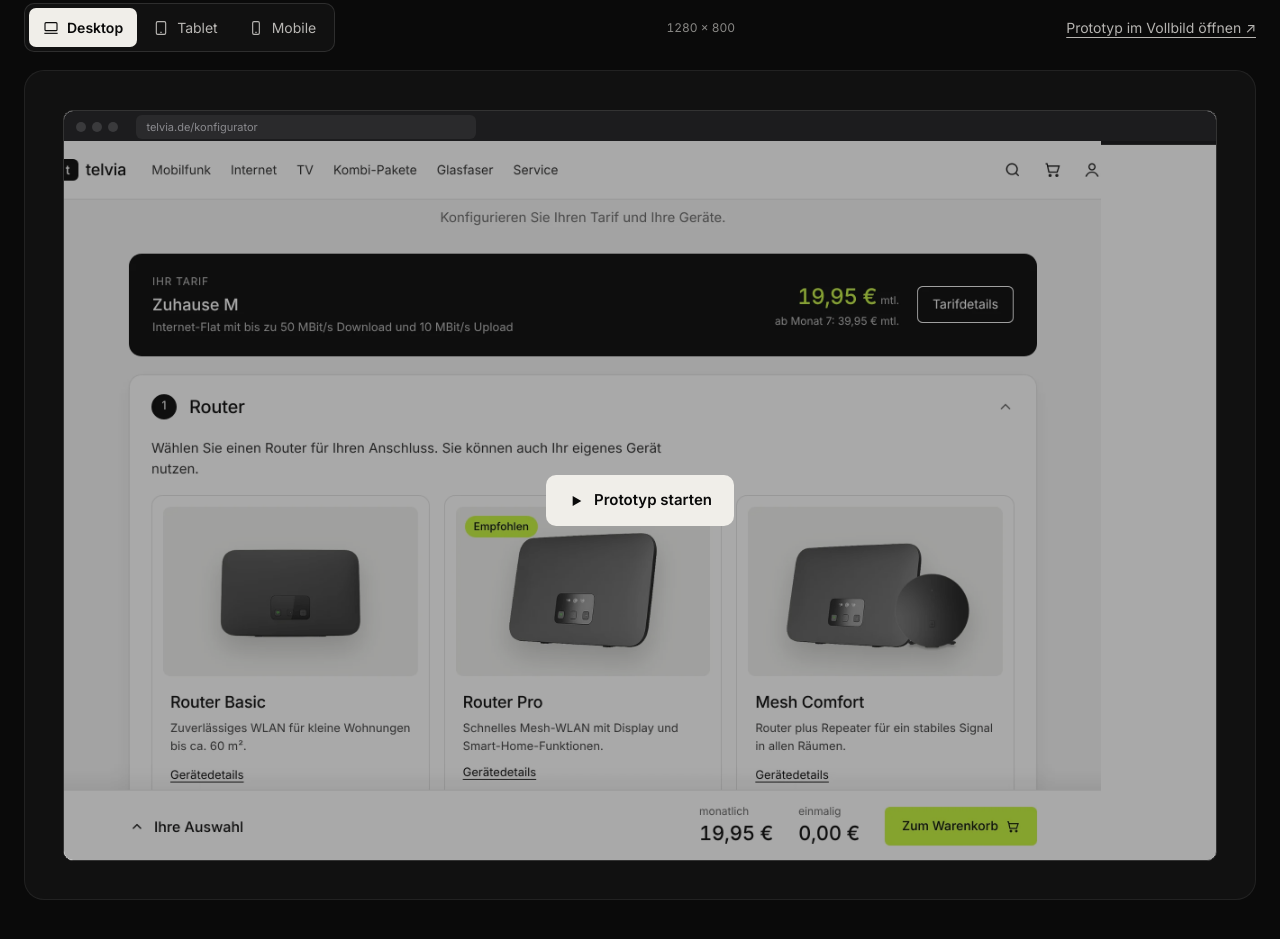
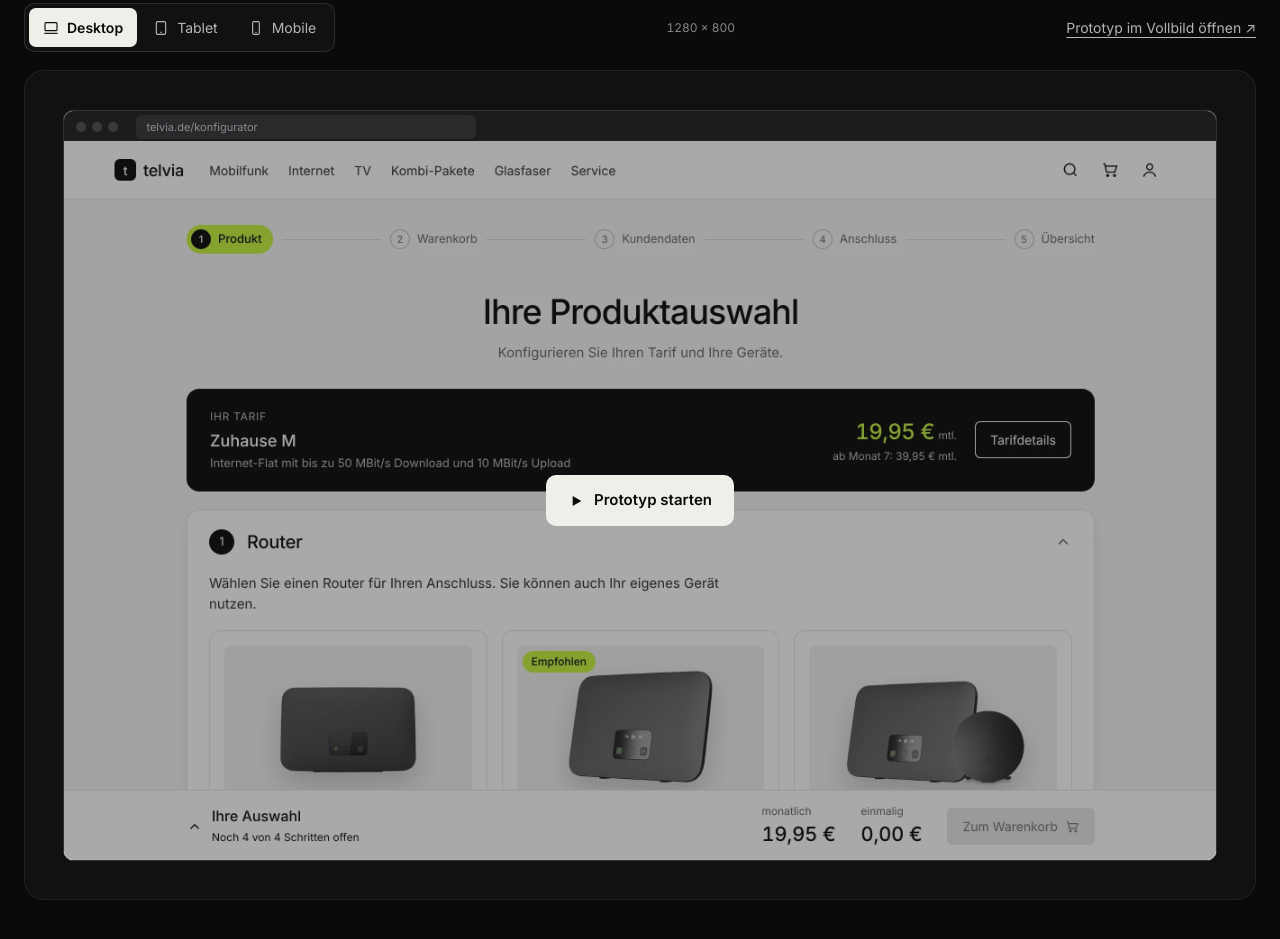
Before and after one commit to amirmasoudux/portfolio, a plain HTML site: page de/works/configurator.html in a window 1280 px wide. Shown: the part 7626-8565 px from the top of the page. Drawn offline with nearby package versions, Linux system fonts and the light colour scheme.

Commit message:
Show a matching prototype preview for each device view
Desktop, tablet and mobile now each have their own preview image taken
from the prototype, and the configurator preview no longer gets squeezed.

```diff
--- a/de/works/configurator.html
+++ b/de/works/configurator.html
@@ -250,7 +250,7 @@ figcaption { font-size: 14px; color: var(--ink-3); margin-top: 14px; max-width:
 .device.mobile .dframe { border-radius: 40px; border: 10px solid #1C1C1E; }
 .device:not(.desktop) .chrome { display: none; }
 .vp { position: absolute; left: 0; right: 0; bottom: 0; overflow: hidden; }
-.vp iframe, .vp .poster { position: absolute; top: 0; left: 0; border: 0; transform-origin: 0 0; background: #F6F6F6; }
+.vp iframe, .vp .poster { position: absolute; top: 0; left: 0; border: 0; transform-origin: 0 0; background: #F6F6F6; max-width: none; }
 .poster { object-fit: cover; object-position: top; }
 .cover { position: absolute; inset: 0; display: grid; place-items: center; background: rgba(10,10,10,.35); }
 .start { font: inherit; font-size: 15px; font-weight: 600; background: var(--ink); color: var(--bg); border: 0; border-radius: 10px; padding: 13px 22px; display: flex; align-items: center; gap: 10px; cursor: pointer; }
@@ -601,7 +601,7 @@ figcaption { font-size: 14px; color: var(--ink-3); margin-top: 14px; max-width:
         <div class="dframe">
           <div class="chrome" aria-hidden="true"><i></i><i></i><i></i><span>telvia.de/konfigurator</span></div>
           <div class="vp" id="vp">
-            <img class="poster" id="poster" src="/works/assets/configurator/hero-desktop.webp" alt="Vorschau des Konfigurators – klicke auf „Prototyp starten“, um ihn zu bedienen" />
+            <img class="poster" id="poster" src="/works/assets/configurator/preview-desktop.webp" alt="Vorschau des Konfigurators – klicke auf „Prototyp starten“, um ihn zu bedienen" />
             <div class="cover" id="cover">
               <button class="start" id="start">
                 <svg viewBox="0 0 24 24" fill="currentColor" aria-hidden="true"><path d="M7 4.5v15l13-7.5z"/></svg>
@@ -692,6 +692,7 @@ const DEV = {
   mobile:  { w:390,  h:844,  chrome:0, bezel:10 }
 };
 let cur = 'desktop', iframe = null;
+const POSTER = d => `/works/assets/configurator/preview-${d}.webp`;
 const stage  = document.getElementById('stage');
 const device = document.getElementById('device');
 const vp     = document.getElementById('vp');
@@ -711,6 +712,8 @@ function layout() {
   const df = device.querySelector('.dframe');
   df.style.borderWidth = c.bezel ? (c.bezel * s) + 'px' : '';
   vp.style.top = (c.chrome * s) + 'px';
+  const pst = document.getElementById('poster');
+  if (pst && !pst.src.endsWith(POSTER(d))) pst.src = POSTER(d);
   [iframe, document.getElementById('poster')].forEach(el => {
     if (!el) return;
     el.style.width     = c.w + 'px';
```
Also changed, not shown: de/works/camino.html (+4 -1 lines), works/camino.html (+4 -1 lines), works/configurator.html (+5 -2 lines), works/assets/camino/preview-desktop.webp (added), works/assets/camino/preview-mobile.webp (added), works/assets/camino/preview-tablet.webp (added), works/assets/configurator/preview-desktop.webp (added), works/assets/configurator/preview-mobile.webp (added), works/assets/configurator/preview-tablet.webp (added).
